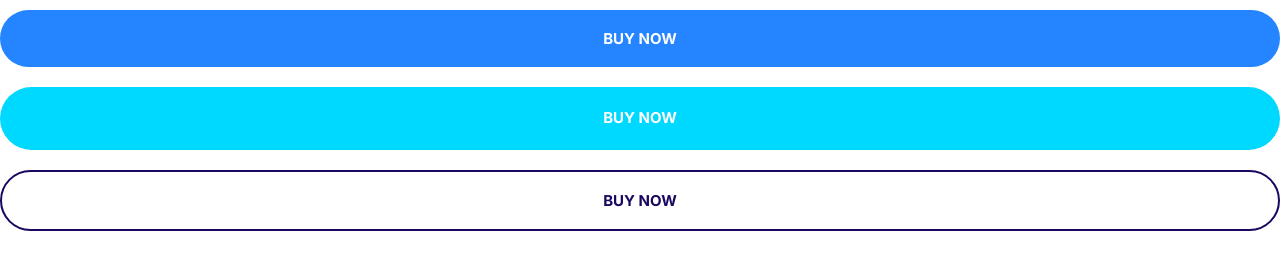
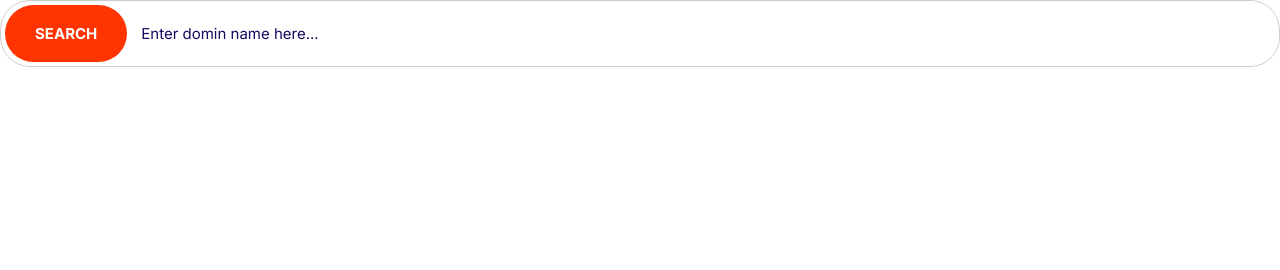
Before and after one commit to khg97/khg97, a plain HTML site: page index.html in a window 1280 px wide. Drawn offline with Linux system fonts and the light colour scheme.

Commit message:
inputs group making.

```diff
--- a/css/styles.css
+++ b/css/styles.css
@@ -4,6 +4,8 @@
   --color-accent: #ff3400;
   --color-headings: #1b0760;
   --color-body: #918ca4;
+  --color-border: #ccc;
+  --border-radius: 30px;
 }
 *,
 *::after,
@@ -205,3 +207,35 @@ a {
     font-size: 1.5rem;
   }
 }
+
+/* inputs */
+.input {
+  border-radius: var(--border-radius);
+  border: 1px solid var(--color-border);
+  color: var(--color-headings);
+  font-size: 2rem;
+  outline: 0;
+  padding: 1.5rem 3.5rem;
+}
+::placeholder {
+  color: var(--color-headings);
+}
+.input-group {
+  border: 1px solid var(--color-border);
+  border-radius: var(--border-radius);
+  display: flex;
+}
+
+.input-group .input {
+  border: 0;
+  flex-grow: 1;
+  padding: 1.5rem 1rem;
+}
+.input-group .btn {
+  margin: 4px;
+}
+@media screen and (min-width: 1024px) {
+  .input {
+    font-size: 1.5rem;
+  }
+}
--- a/index.html
+++ b/index.html
@@ -15,8 +15,9 @@
     <link rel="stylesheet" href="css/styles.css" />
   </head>
   <body>
-    <button class="btn btn--primary btn--block">buy now</button>
-    <a href="#" class="btn btn--secondary btn--block">buy now</a>
-    <button class="btn btn--outline btn--block">buy now</button>
+    <div class="input-group">
+      <button class="btn btn--accent">Search</button>
+      <input type="text" class="input" placeholder="Enter domin name here..." />
+    </div>
   </body>
 </html>
```
Also changed, not shown: components/inputs-groups.html (added, +4 -0 lines).
